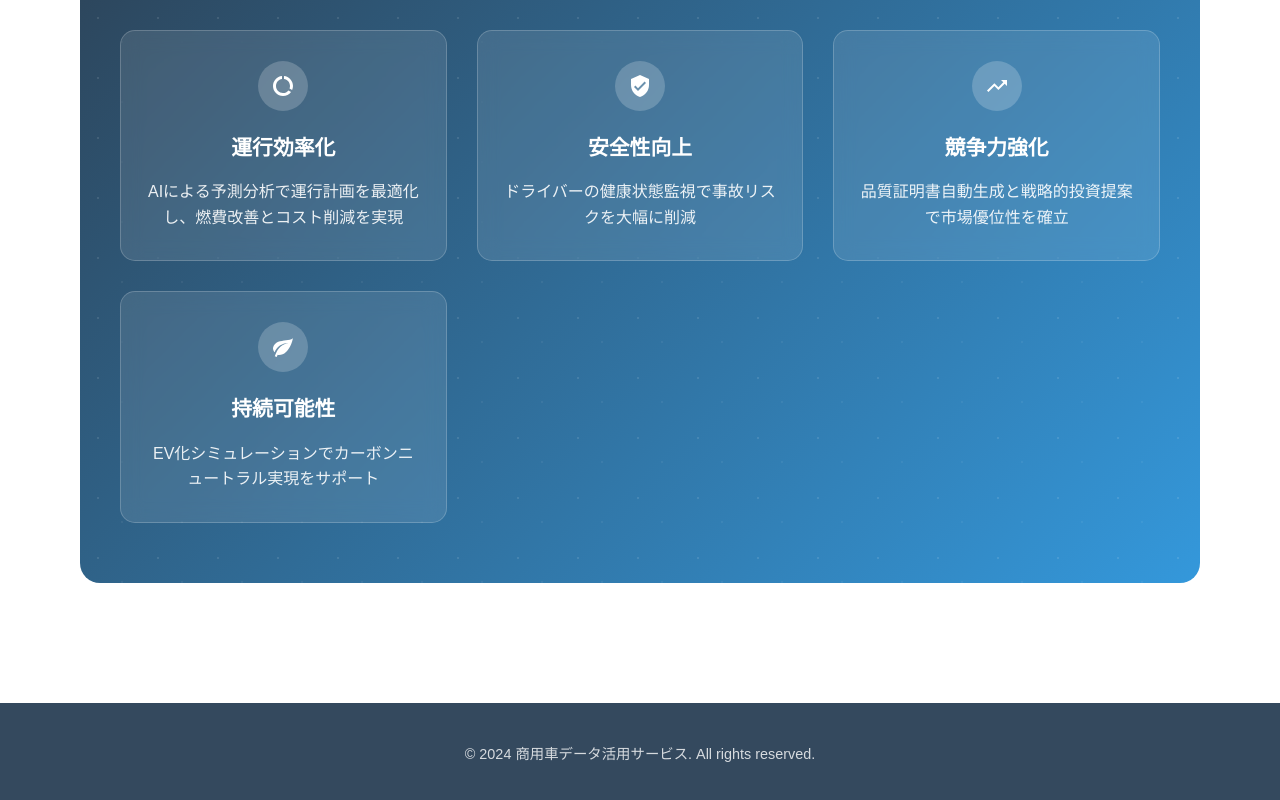
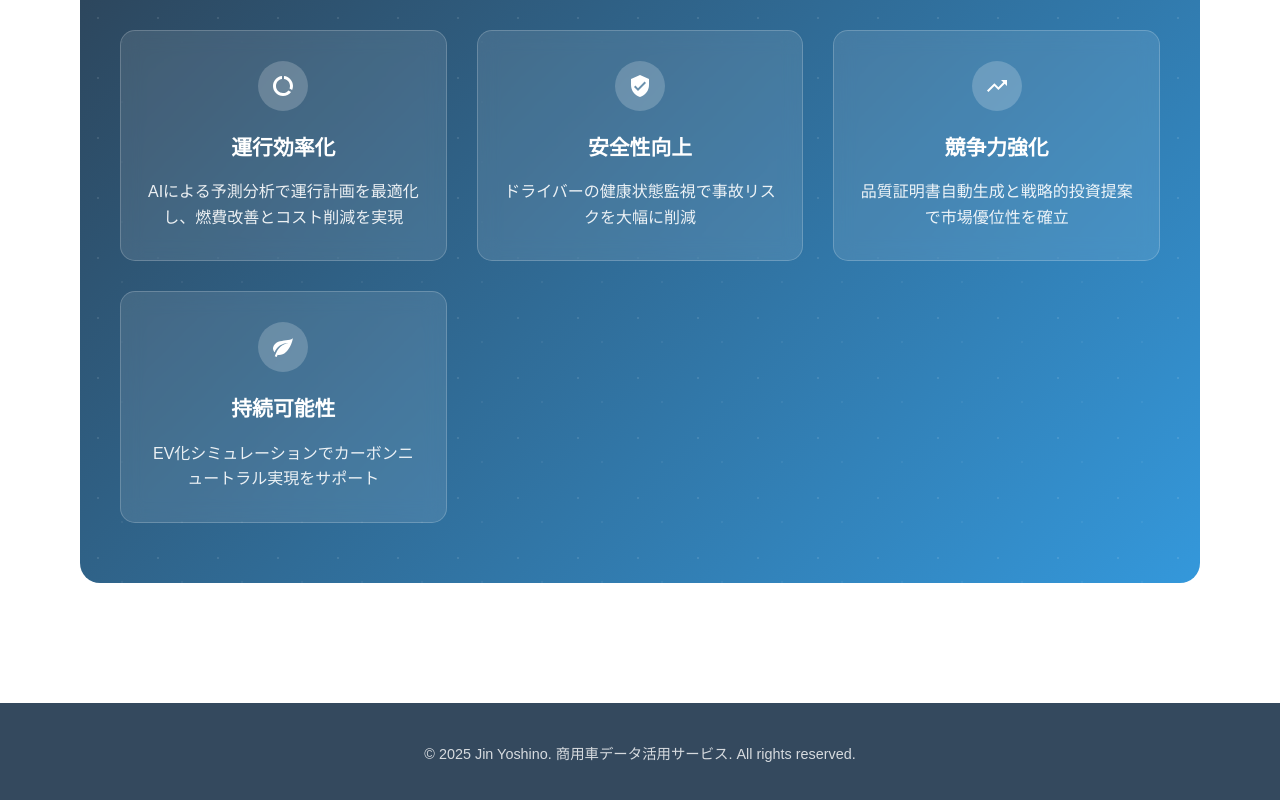
Before and after one commit to 07jin07/health_management_ex, a plain HTML site: page index.html in a window 1280 px wide. Shown: the part 1267-2067 px from the top of the page. Drawn offline with Linux system fonts and the light colour scheme.

Commit message:
Update index.html

```diff
--- a/index.html
+++ b/index.html
@@ -508,7 +508,7 @@
         </div>
 
         <div class="footer">
-            <p>&copy; 2024 商用車データ活用サービス. All rights reserved.</p>
+            <p>&copy; 2025 Jin Yoshino. 商用車データ活用サービス. All rights reserved.</p>
         </div>
     </div>
 </body>
```
